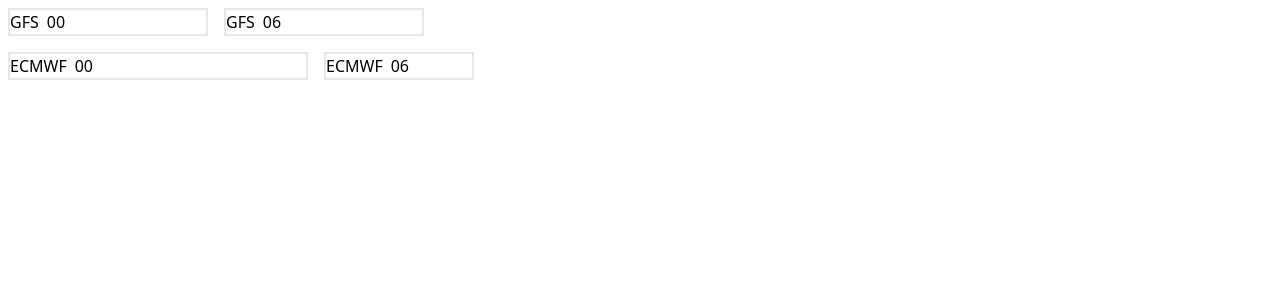
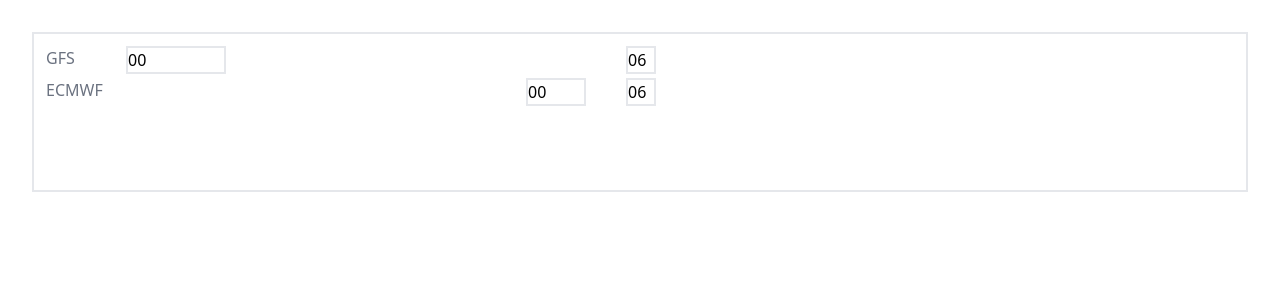
Before and after one commit to Tcumulus/model_timeline, a React (Create React App) app: page / in a window 1280 px wide. Shown: the top 300 px of the page. Built offline with nearby package versions, Linux system fonts and the light colour scheme.

Commit message:
Basic Timeline

```diff
--- a/src/App.tsx
+++ b/src/App.tsx
@@ -13,8 +13,10 @@
   }
 
   return (
-    <div>
+    <div className="flex flex-col items-center mx-8">
+      <div className="w-full mt-8 p-2 border-2 h-40 overflow-x-scroll">
         <Timeline data={global.models} setSelected={setSelected} />
+      </div>
         {
           id === -1 ? null
           :
--- a/src/components/Block.tsx
+++ b/src/components/Block.tsx
@@ -2,17 +2,17 @@
 
 interface Props {
   data: any,
-  abbrevation: string,
   id: number,
   runId: number,
   setSelected: (id: number, run: number) => void
 }
 
-const Block: React.FC<Props> = ({ data, abbrevation, id, runId, setSelected }) => {
-  const width = (data.end - data.start)*5
+const Block: React.FC<Props> = ({ data, id, runId, setSelected }) => {
+  const width = (data.end - data.start)
   return (
-    <div onClick={() => setSelected(id, runId)} className="flex flex-row border-2 m-2 cursor-pointer" style={{width: width+"px"}}>
-      <p className="mr-2">{abbrevation}</p>
+    <div onClick={() => setSelected(id, runId)} className="flex flex-row border-2 cursor-pointer"
+      style={{width: width+"px", position: "absolute", left: data.start+"px"}}
+    >
       <p>{data.run}</p>
     </div>
   )
--- a/src/components/Model.tsx
+++ b/src/components/Model.tsx
@@ -9,12 +9,15 @@
 
 const Model: React.FC<Props> = ({ data, id, setSelected }) => {
   return (
-    <div className="flex flex-row">
-      {
-        data.runs.map((element: any, index: number) => {
-          return <Block data={element} abbrevation={data.abbrevation} id={id} runId={index} setSelected={setSelected} key={"r"+index}/>
-        })
-      }
+    <div className="flex flex-row m-1">
+      <p className="w-20 text-gray-500">{data.abbreviation}</p>
+      <div className="w-[1440]" style={{position: "relative"}}>
+        {
+          data.runs.map((element: any, index: number) => {
+            return <Block data={element} id={id} runId={index} setSelected={setSelected} key={"r"+index}/>
+          })
+        }
+      </div>
     </div>
   )
 }
--- a/src/components/Timeline.tsx
+++ b/src/components/Timeline.tsx
@@ -8,7 +8,7 @@
 
 const Timeline: React.FC<Props> = ({ data, setSelected }) => {
   return (
-    <div className="flex w-full flex-col">
+    <div className="flex flex-col">
       {
         data.map((element: any, id: number) => {
           return <Model data={element} id={id} setSelected={setSelected} key={"m"+id}/>
--- a/src/data/data.ts
+++ b/src/data/data.ts
@@ -1,11 +1,11 @@
 export const global = {
   models: [
     {
-      abbrevation: "GFS",
+      abbreviation: "GFS",
       name: "Global Forecasting System",
       runs: [
-        { run: "00", window: "+384", start: 270, end: 310 },
-        { run: "06", window: "+384", start: 360, end: 400 }
+        { run: "00", window: "+384", start: 0, end: 100 },
+        { run: "06", window: "+384", start: 500, end: 530 }
       ],
       sites: [
         { name: "meteociel", href: "https://www.meteociel.fr/modeles/gfse_cartes.php" },
@@ -13,7 +13,7 @@
       ]
     },
     {
-      abbrevation: "ECMWF",
+      abbreviation: "ECMWF",
       name: "European Centre for Medium-Range Weather Forecasts",
       runs: [
         { run: "00", window: "+240", start: 400, end: 460 },
```
Lines whose indentation alone changed are shown as unchanged.
